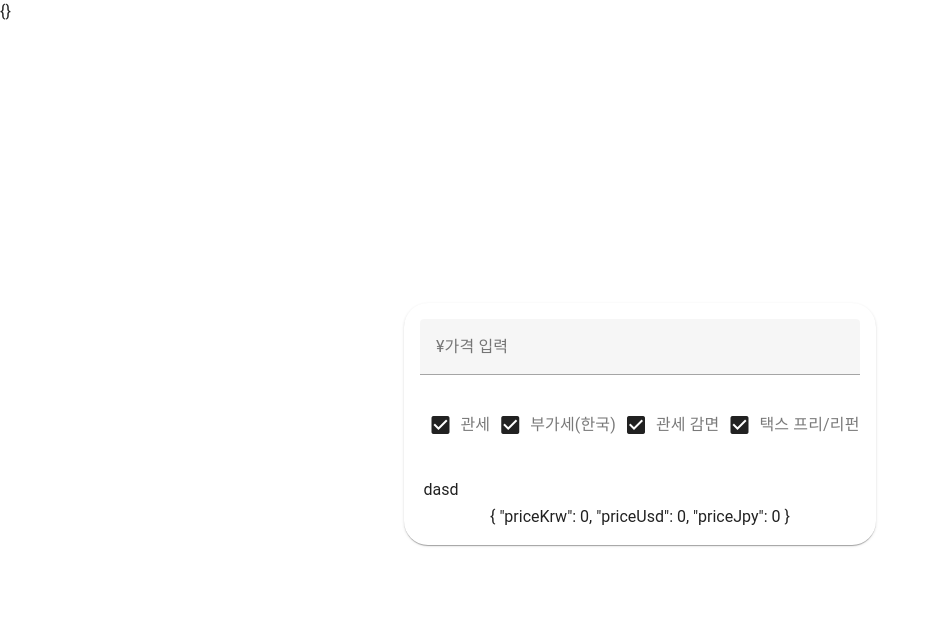
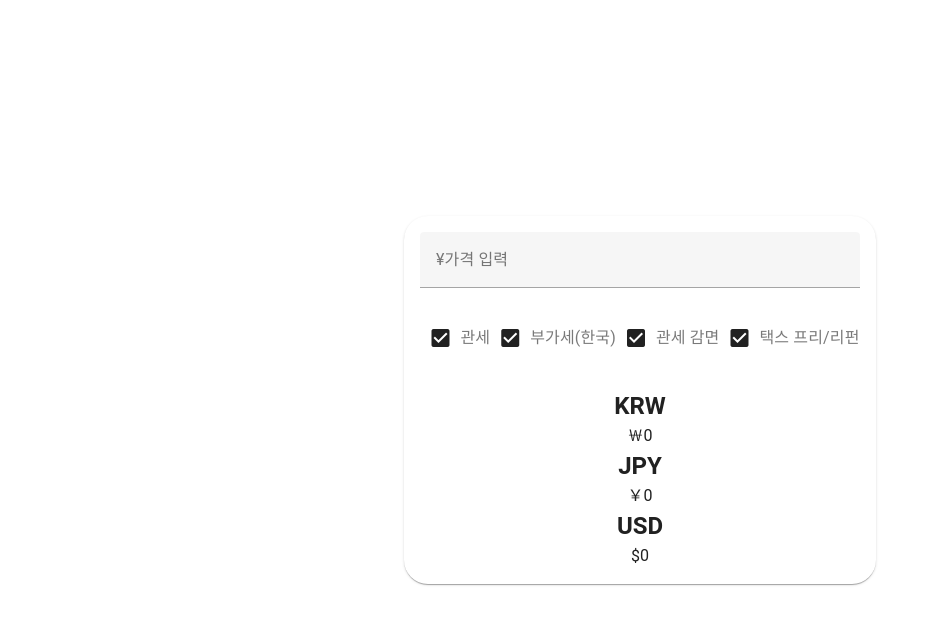
Before and after one commit to minhee231/guitar-reflect-front, a Vue app: page / in a window 1280 px wide. Shown: the top 624 px of the page, without its empty margins (0-940 px from the left). Built offline with nearby package versions, Linux system fonts and the light colour scheme; no server answers.

Commit message:
:bug:fix: 관세 감면 체크시 가격 증가하는 버그 수정

```diff
--- a/src/components/GuitarCalc.vue
+++ b/src/components/GuitarCalc.vue
@@ -1,5 +1,4 @@
 <template>
-    {{ latestCurrency }}
     <v-container class="fill-height" fluid>
     <v-row class="justify-center align-center ">
     <v-card class="pa-4 container-custom portfolio-card rounded-xl" outlined>
@@ -16,9 +15,12 @@
     <v-checkbox @change="calculateCost" v-model="costOption" label="택스 프리/리펀" value="isTaxFreeApplied" inline></v-checkbox>
 
     </div>
-    <v-row style="margin: 3px;">dasd</v-row>
-    {{ finalPrice }}
-    {{ guitarCost.KRW }}
+    <h2>KRW</h2>
+    <p> ￦{{ finalPrice.priceKrw }}</p>
+    <h2>JPY</h2>
+    <p> ￥{{ finalPrice.priceJpy }}</p>
+    <h2>USD</h2>
+    <p> ${{ finalPrice.priceUsd }}</p>
   </v-card>
     </v-row>
   </v-container>
@@ -61,7 +63,6 @@ export default {
 
         //USD 유지
         calculateCost() {
-            console.log("새로 계산@@@@@@@@@@@@@@@@@@@@@@@@@@@@@@@@@@@@@@@@@@@@")
             const sanitizedInput = String(this.inputJPYCost).replace(/[^0-9]/g, "");
             const numericInput = parseFloat(sanitizedInput);
 
@@ -76,22 +77,17 @@ export default {
 
             if (this.costOption.includes("isDutyApplied")) { //관세 부가
 
-                // let duty = guitarCostCalculator.calculateDuty(this.finalPrice.priceUsd)
                 let dutyUsd = guitarCostCalculator.calculateDuty(priceUsd);
-                console.log("관세 부가" + dutyUsd);
 
                 if (this.costOption.includes("isDutyDiscountApplied")) { //관세 감면
-                    // duty = guitarCostCalculator.calculateDutyReduction(duty*this.latestCurrency.currency.USD.KRW)
-                    //this.finalPrice.priceKrw += duty
                     //관세 감면은 한도가 20만원이기 때문에 KRW로 계산함 USD -> KRW 으로 보냄
-                    dutyUsd = guitarCostCalculator.calculateDutyReduction(dutyUsd * this.latestCurrency.currency.USD.KRW) * this.latestCurrency.currency.KRW.USD;
-                    console.log("감면한 관세" + dutyUsd * this.latestCurrency.currency.USD.KRW)
+                    console.log(guitarCostCalculator.calculateDutyReduction(dutyUsd * this.latestCurrency.currency.USD.KRW))
+                    dutyUsd -= guitarCostCalculator.calculateDutyReduction(dutyUsd * this.latestCurrency.currency.USD.KRW) * this.latestCurrency.currency.KRW.USD;
                     priceUsd += dutyUsd
                 }
 
                 else {
                     //감세 감면 비활성화 시
-                    // this.finalPrice.priceUsd += duty
                     priceUsd += dutyUsd
                 }
             }
@@ -112,40 +108,17 @@ export default {
             this.finalPrice.priceJpy = this.formatPrice(priceUsd * this.latestCurrency.currency.USD.JPY)
         },
     },
-//     watch: {
 
-//     'finalPrice.priceKrw'(newValue) {
-//       this.finalPrice.priceUsd = newValue * this.latestCurrency.currency.KRW.USD
-//       this.finalPrice.priceJpy = newValue * this.latestCurrency.currency.KRW.JPY
-//       //console.log("KRW 변동")
-//     },
-
-//     'finalPrice.priceUsd'(newValue) {
-//       this.finalPrice.priceKrw = newValue * this.latestCurrency.currency.USD.KRW
-//       this.finalPrice.priceJpy = newValue * this.latestCurrency.currency.USD.JPY
-//       //console.log("USD 변동")
-//     },
-
-//     'finalPrice.priceJpy'(newValue) {
-//       this.finalPrice.priceKrw = newValue * this.latestCurrency.currency.JPY.KRW
-//       this.finalPrice.priceUsd = newValue * this.latestCurrency.currency.JPY.USD
-//       console.log("JPY 변동")
-//     }
-//   },
 }
 </script>
 
 <style scoped>
 
 .portfolio-card {
-    min-width: 30%;
+    min-width: 25%;
     text-align: center;
+    max-width: 40%;
 }
-
-/*.container-custom {
-    background-color: #517FF5;
-} */
-
 
 .inline-card {
 display: inline;
```
